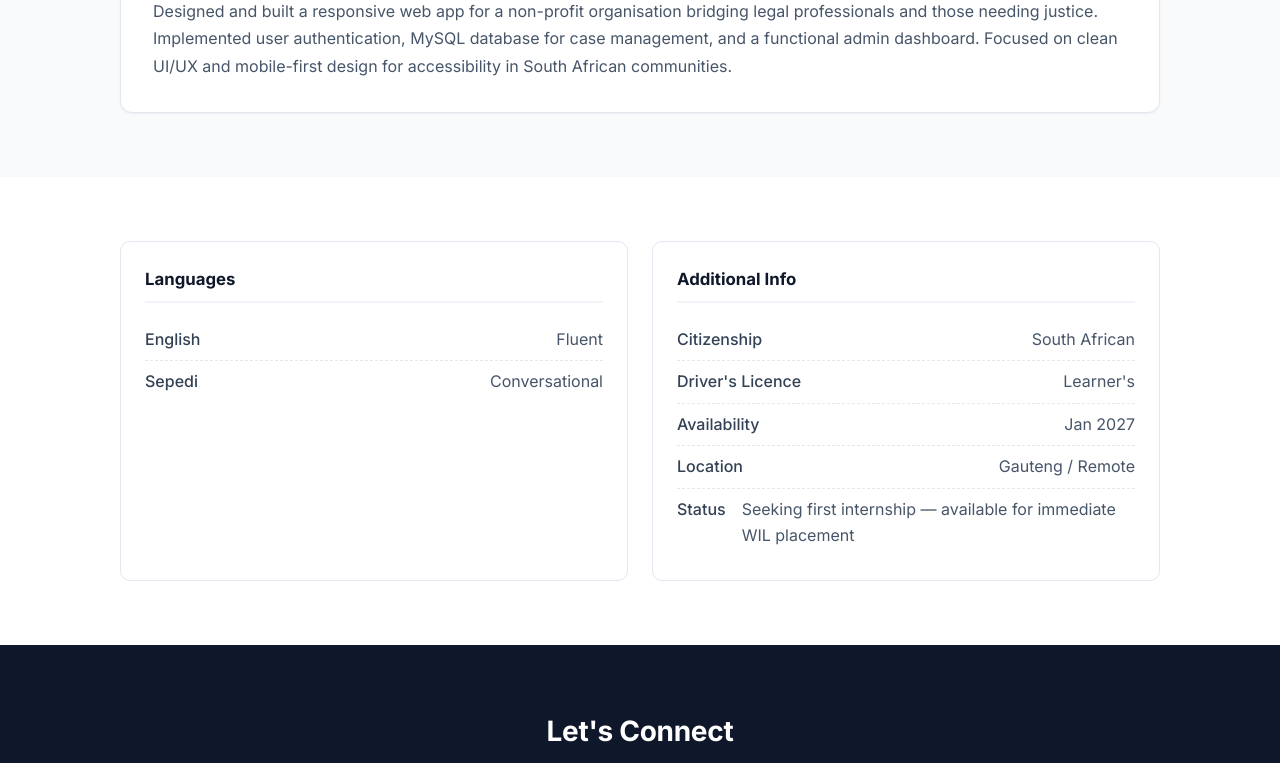
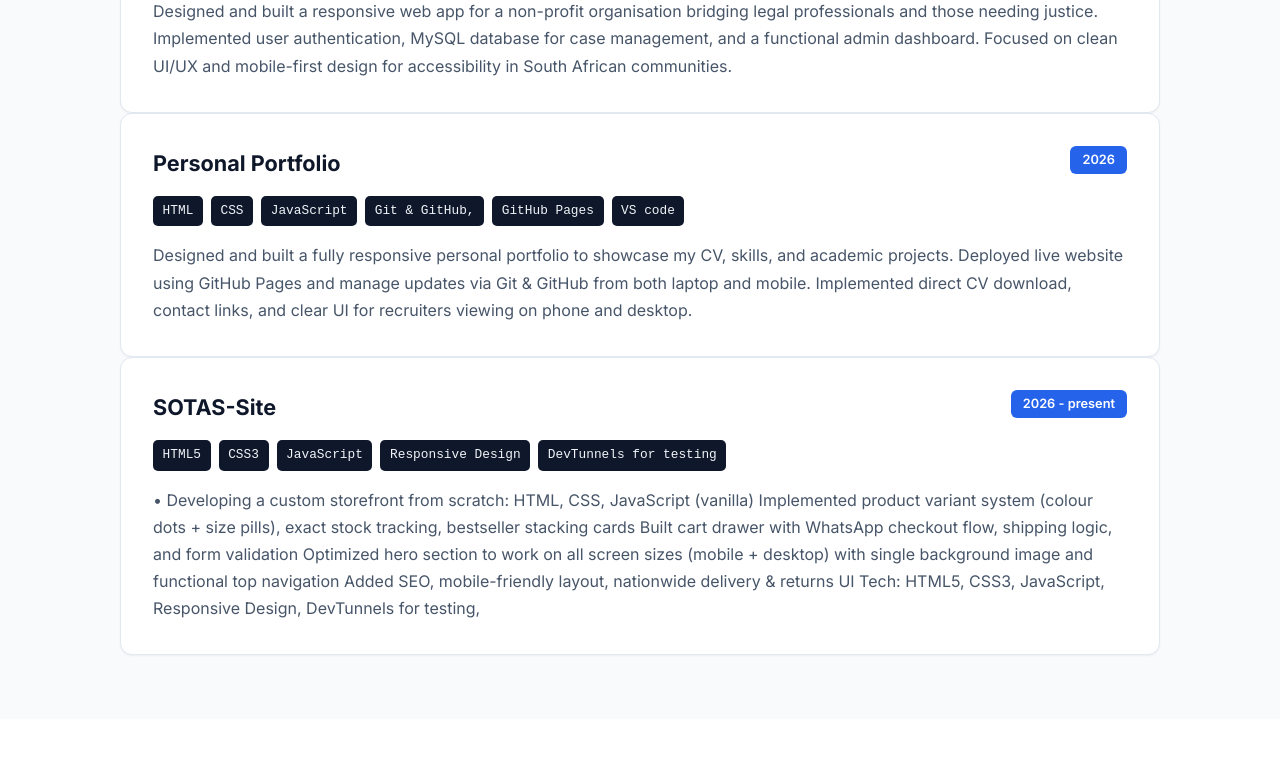
Before and after one commit to Phomello-Mokonyane/Phomello-Portfolio, a plain HTML site: page index.html in a window 1280 px wide. Shown: the part 2230-2993 px from the top of the page. Drawn offline with Linux system fonts and the light colour scheme.

Commit message:
updated projects

```diff
--- a/index.html
+++ b/index.html
@@ -854,6 +854,47 @@ transform: translateY(0);
 </div>
 <p class="project-desc">Designed and built a responsive web app for a non-profit organisation bridging legal professionals and those needing justice. Implemented user authentication, MySQL database for case management, and a functional admin dashboard. Focused on clean UI/UX and mobile-first design for accessibility in South African communities.</p>
 </div>
+
+
+<div class="project-card fade-in">
+<div class="project-top">
+<h3 class="project-title">Personal Portfolio</h3>
+<span class="project-year">2026</span>
+</div>
+<div class="project-tech">
+<span class="tech-badge">HTML</span>
+<span class="tech-badge">CSS</span>
+<span class="tech-badge">JavaScript</span>
+<span class="tech-badge">Git & GitHub,</span>
+<span class="tech-badge">GitHub Pages</span>
+  <span class="tech-badge">VS code </span>
+
+</div>
+<p class="project-desc">Designed and built a fully responsive personal portfolio to showcase my CV, skills, and academic projects. Deployed live website using GitHub Pages and manage updates via Git & GitHub from both laptop and mobile. Implemented direct CV download, contact links, and clear UI for recruiters viewing on phone and desktop.
+</p>
+</div>
+
+
+<div class="project-card fade-in">
+<div class="project-top">
+<h3 class="project-title">SOTAS-Site</h3>
+<span class="project-year">2026 - present</span>
+</div>
+<div class="project-tech">
+<span class="tech-badge">HTML5</span>
+<span class="tech-badge">CSS3</span>
+<span class="tech-badge">JavaScript</span>
+<span class="tech-badge">Responsive Design</span>
+<span class="tech-badge">DevTunnels for testing</span>
+</div>
+<p class="project-desc">•	Developing a custom storefront from scratch: HTML, CSS, JavaScript (vanilla)
+Implemented product variant system (colour dots + size pills), exact stock tracking, bestseller stacking cards
+Built cart drawer with WhatsApp checkout flow, shipping logic, and form validation
+Optimized hero section to work on all screen sizes (mobile + desktop) with single background image and functional top navigation
+Added SEO, mobile-friendly layout, nationwide delivery & returns UI Tech: HTML5, CSS3, JavaScript, Responsive Design, DevTunnels for testing,
+</p>
+</div>
+
 </div>
 </section>
 
```
